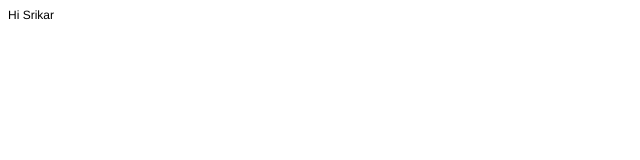
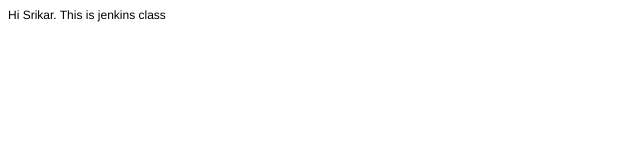
Before and after one commit to srikarjanga/html, a plain HTML site: page index.html in a window 1280 px wide. Shown: the whole page, without its empty margins (0-640 px from the left). Drawn offline with Linux system fonts and the light colour scheme.

Commit message:
second commit

```diff
--- a/index.html
+++ b/index.html
@@ -11,6 +11,6 @@
   </style>
 </head>
 <body>
-<p class="p1">Hi Srikar</p>
+<p class="p1">Hi Srikar. This is jenkins class</p>
 </body>
 </html>
```
